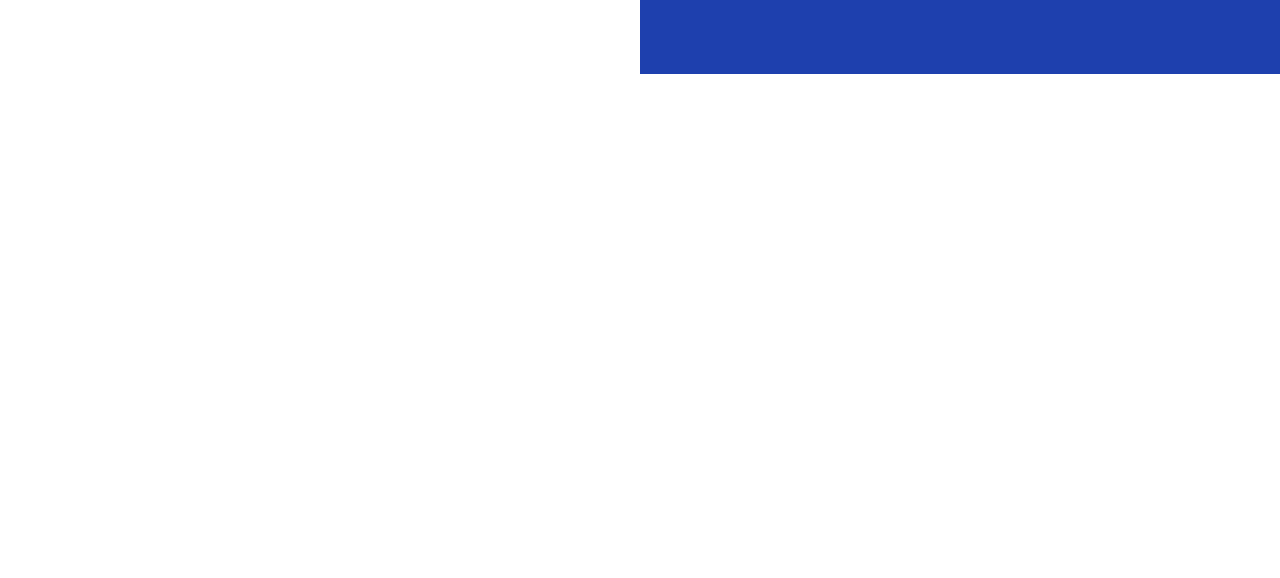
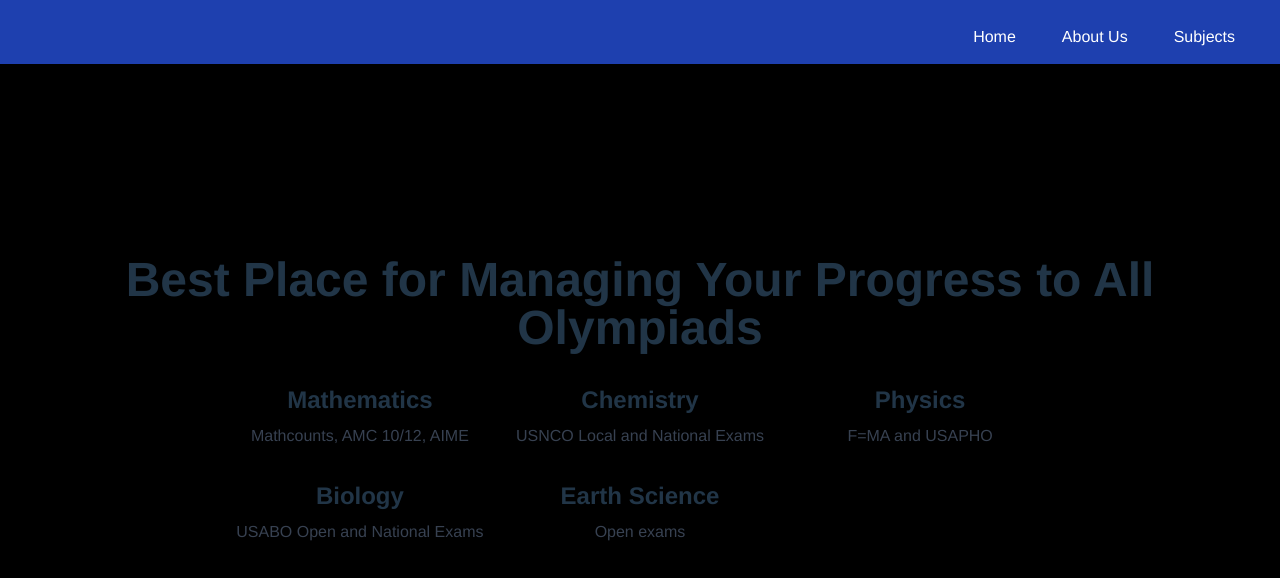
Before and after one commit to biswal22/PrepOlympiad, a React (Vite) app: page /about in a window 1280 px wide. Shown: the top 578 px of the page. Built offline with nearby package versions, Linux system fonts and the light colour scheme.

Commit message:
created basic functionality

```diff
--- a/index.html
+++ b/index.html
@@ -4,7 +4,7 @@
     <meta charset="UTF-8" />
     <link rel="icon" type="image/svg+xml" href="/favicon.ico" />
     <meta name="viewport" content="width=device-width, initial-scale=1.0" />
-    <title>ARC</title>
+    <title>PrepOlympiad</title>
   </head>
   <body>
     <div id="root"></div>
--- a/src/App.jsx
+++ b/src/App.jsx
@@ -1,9 +1,9 @@
 import React from 'react';
-//import Subjects from './components/Subjects.jsx';
+import Subjects from './components/Subjects.jsx';
 import Navbar from "./components/Navbar.jsx";
 import HomePage from "./components/HomePage.jsx";
 import { BrowserRouter, Route, Routes } from 'react-router-dom';
-// import AboutTeam from "./components/AboutRise/AboutTeam.jsx";
+import About from "./components/About.jsx";
 
 function App() {
 
@@ -14,8 +14,8 @@
                 <Navbar/>
                 <Routes>
                     <Route path="/" element={<HomePage />} />
-                    {/*<Route path="/about" element={<AboutTeam />} />*/}
-                    {/*<Route path="/subjects" element={<Subjects />} />*/}
+                    <Route path="/about" element={<About />} />
+                    <Route path="/subjects" element={<Subjects />} />
                     {/* <Route path="/team" element={<HomePage/>} /> */}
                     {/*<Route path="/wiki" element={<HomePage/>} />*/}
                 </Routes>
--- /dev/null
+++ b/src/components/About.jsx
@@ -0,0 +1,44 @@
+import React from 'react';
+
+const About = () => {
+    return (
+        <div className="bg-black min-h-screen flex flex-col items-center justify-center px-4 py-8">
+            {/* Big Title */}
+            <h1 className="text-4xl lg:text-5xl font-bold text-center mb-8">
+                Best Place for Managing Your Progress to All Olympiads
+            </h1>
+
+            {/* Grid Container */}
+            <div className="grid grid-cols-1 md:grid-cols-3 gap-8 text-center">
+                {/* First Row */}
+                <div>
+                    <h2 className="text-2xl font-semibold">Mathematics</h2>
+                    <p className="mt-2 text-gray-700">Mathcounts, AMC 10/12, AIME</p>
+                </div>
+
+                <div>
+                    <h2 className="text-2xl font-semibold">Chemistry</h2>
+                    <p className="mt-2 text-gray-700">USNCO Local and National Exams</p>
+                </div>
+
+                <div>
+                    <h2 className="text-2xl font-semibold">Physics</h2>
+                    <p className="mt-2 text-gray-700">F=MA and USAPHO</p>
+                </div>
+
+                {/* Second Row */}
+                <div>
+                    <h2 className="text-2xl font-semibold">Biology</h2>
+                    <p className="mt-2 text-gray-700">USABO Open and National Exams</p>
+                </div>
+
+                <div>
+                    <h2 className="text-2xl font-semibold">Earth Science</h2>
+                    <p className="mt-2 text-gray-700">Open exams</p>
+                </div>
+            </div>
+        </div>
+    );
+};
+
+export default About;
--- a/src/components/HomePage.jsx
+++ b/src/components/HomePage.jsx
@@ -0,0 +1,73 @@
+import React, { useEffect } from 'react';
+import { Link } from 'react-router-dom';
+// import RecentNewsSection from "./RecentNewsSection.jsx";
+import gsap from 'gsap';
+import ScrollTrigger from 'gsap/ScrollTrigger';
+/* import videoSrc from '../assets/arcDemo.mp4';
+import Discord from "../assets/icons/icons8-discord-128.png"
+import Instagram from "../assets/icons/icons8-instagram-128.png"
+import Linkedin from "../assets/icons/icons8-linkedin-96.png" */
+
+gsap.registerPlugin(ScrollTrigger);
+
+const HomePage = () => {
+    useEffect(() => {
+        gsap.registerPlugin(ScrollTrigger);
+
+        gsap.from('.content-section', {
+            scrollTrigger: {
+                trigger: '.content-section',
+                start: 'top 75%', // Adjust the start point as needed
+                end: 'bottom 25%', // Adjust the end point as needed
+                toggleActions: 'play none none none'
+            },
+            y: 100,
+            opacity: 0,
+            duration: 1
+        });
+    }, []);
+
+    return (
+        <div className="bg-blue-800 min-h-screen pt-32">
+            <div className="mx-auto px-4 py-2">
+                <div className="flex flex-col items-center justify-center">
+                    <div className="text-center">
+                        <h1 className="text-5xl lg:text-6xl font-bold text-white">PrepOlmypiad</h1>
+                        <p className="mt-4 text-lg text-white mb-4">
+                            Your center for preparing for any and all STEM Olympiads!
+                        </p>
+      {/*
+                        <div className="flex justify-center space-x-4 mt-4">
+                            <a href="https://discord.com/invite/feyyGCA6QU" target="_blank" rel="noopener noreferrer" className="icon-container w-16 h-16 bg-white rounded-full flex items-center justify-center shadow-lg">
+                                <img src={Discord} alt="Icon 1" className="w-8 h-8"/>
+                            </a>
+                            <a href="https://www.instagram.com/purdue.arc/" target="_blank" rel="noopener noreferrer" className="icon-container w-16 h-16 bg-white rounded-full flex items-center justify-center shadow-lg">
+                                <img src={Instagram} alt="Icon 2" className="w-8 h-8"/>
+                            </a>
+                            <a href="https://www.linkedin.com/company/purdue-arc/mycompany/" target="_blank" rel="noopener noreferrer" className="icon-container w-16 h-16 bg-white rounded-full flex items-center justify-center shadow-lg">
+                                <img src={Linkedin} alt="Icon 3" className="w-8 h-8"/>
+                            </a>
+                        </div>
+    */}
+
+                        <br>
+                        </br>
+
+      {/*
+                        <div className="max-w-5xl lg:max-w-6xl mb-8">
+                            <video autoPlay loop muted className="w-full h-auto object-cover rounded-lg shadow-xl">
+                                <source src={videoSrc} type="video/mp4"/>
+                            </video>
+                        </div>
+  */}
+
+                    </div>
+                </div>
+            </div>
+            {/* <RecentNewsSection className=" mx-auto px-4 py-8"/> */}
+            {/* <EventsSection className="mx-auto px-4 py-8" events={events}/> */}
+        </div>
+    );
+};
+
+export default HomePage;
--- a/src/components/Navbar.jsx
+++ b/src/components/Navbar.jsx
@@ -29,7 +29,7 @@
 
     return (
         <>
-            <nav className={`bg-blue-800 fixed w-full transition-shadow duration-300 ease-in-out ${isScrolled ? `${isMobileMenuOpen ? '' : 'shadow-lg'} bg-opacity-90` : 'bg-opacity-100'} z-50`}>
+            <nav className={`bg-blue-800 fixed w-full h-16 transition-shadow duration-300 ease-in-out ${isScrolled ? `${isMobileMenuOpen ? '' : 'shadow-lg'} bg-opacity-90` : 'bg-opacity-100'} z-50`}>
                 <div className="px-6 py-3 flex items-center">
                     <Link to="/"
                           className="logo flex items-center space-x-5"
--- /dev/null
+++ b/src/components/Subjects.jsx
@@ -0,0 +1,14 @@
+import React from 'react';
+
+const Subjects = () => {
+    return (
+        <div className="bg-black min-h-screen flex flex-col items-center justify-center px-4 py-8">
+            {/* Page Title */}
+            <h1 className="text-4xl lg:text-5xl font-bold text-center">
+                Subjects
+            </h1>
+        </div>
+    );
+};
+
+export default Subjects;
```
